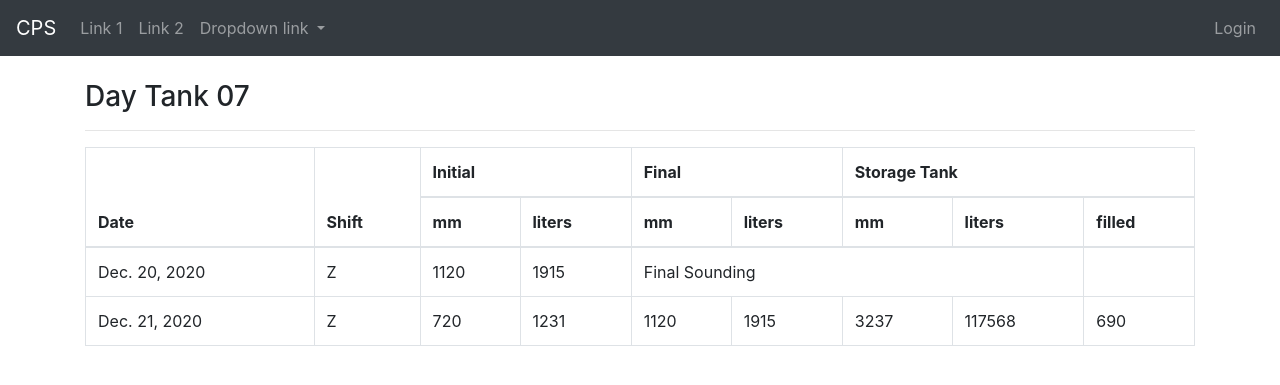
After one commit to noorxbyte/cps, a Django app: page /daytank/1/ in a window 1280 px wide. The commit adds this page. Shown: the top 385 px of the page. Run offline with Django 3.2, Linux system fonts and the light colour scheme; data comes from the database, SQL or seed files in the repository; some libraries are stand-ins or nearby versions.

Commit message:
daytank view done

```diff
--- a/cps/admin.py
+++ b/cps/admin.py
@@ -9,3 +9,6 @@ admin.site.register(Generator)
 admin.site.register(Genset)
 admin.site.register(StorageTank)
 admin.site.register(DayTank)
+
+admin.site.register(DayTankRecord)
+admin.site.register(StorageTankRecord)
--- a/cps/models.py
+++ b/cps/models.py
@@ -195,6 +195,7 @@ class StorageTankRecord(models.Model):
 
     record_date = models.DateField()
     record_time = models.TimeField()
+    shift = models.CharField(max_length=1)
     storage_tank = models.ForeignKey(
         'StorageTank',
         on_delete=models.CASCADE
@@ -213,6 +214,7 @@ class DayTankRecord(models.Model):
 
     record_date = models.DateField()
     record_time = models.TimeField()
+    shift = models.CharField(max_length=1)
     Genset = models.ForeignKey(
         'Genset',
         on_delete=models.CASCADE
@@ -223,8 +225,8 @@ class DayTankRecord(models.Model):
     )
     no = models.IntegerField(db_index=True)
     is_daily_final = models.BooleanField(default=False)
-    initial_mm = models.IntegerField()
-    final_mm = models.IntegerField(
+    initial = models.IntegerField()
+    final = models.IntegerField(
         default=None,
         blank=True,
         null=True
--- a/cps/templates/_base.html
+++ b/cps/templates/_base.html
@@ -5,7 +5,7 @@
     <meta charset="UTF-8">
     <meta name="viewport" content="width=device-width, initial-scale=1.0">
     <!-- Custom CSS -->
-    <link rel="stylesheet" href="{% static 'custom-styling.css' %}">
+    <link rel="stylesheet" href="{% static 'custom-styles.css' %}">
     <!-- Latest compiled and minified CSS -->
     <link rel="stylesheet" href="https://maxcdn.bootstrapcdn.com/bootstrap/4.5.2/css/bootstrap.min.css">
     <!-- jQuery library -->
--- /dev/null
+++ b/cps/templates/daytank/view.html
@@ -0,0 +1,54 @@
+{% extends "_base.html" %}
+
+{% block title %}CPS - Day Tank {{ no }}{% endblock %}
+
+
+
+{% block content %}
+
+<h3>Day Tank {{ no }}</h3>
+
+<hr>
+
+<table class="table table-bordered table-hover">
+    <thead>
+        <tr>
+            <th rowspan="2">Date</th>
+            <th rowspan="2">Shift</th>
+            <th colspan="2">Initial</th>
+            <th colspan="2">Final</th>
+            <th colspan="3">Storage Tank</th>
+        </tr>
+        <tr>
+            <th scope="col">mm</th>
+            <th scope="col">liters</th>
+            <th scope="col">mm</th>
+            <th scope="col">liters</th>
+            <th scope="col">mm</th>
+            <th scope="col">liters</th>
+            <th scope="col">filled</th>
+        </tr>
+    </thead>
+    <tbody>
+        {% for record in records %}
+        <tr>
+            <td>{{ record.record_date }}</td>
+            <td>{{ record.shift }}</td>
+            <td>{{ record.initial }}</td>
+            <td>{{ record.initial_liters }}</td>
+            {% if record.final %}
+                <td>{{ record.final }}</td>
+                <td>{{ record.final_liters }}</td>
+                <td>{{ record.storage_tank_record.sounding }}</td>
+                <td>{{ record.storage_tank_record.liters }}</td>
+                <td>{{ record.storage_tank_record.diff }}</td>
+            {% else %}
+                <td colspan="4">Final Sounding</td>
+                <td></td>
+            {% endif %}
+        </tr>
+        {% endfor %}
+    </tbody>
+</table>
+
+{% endblock %}
--- a/cps/urls.py
+++ b/cps/urls.py
@@ -4,4 +4,7 @@ from . import views
 
 urlpatterns = [
     path('', views.dashboard.index, name='cps.dashboard'),
+
+    path('daytanks/', views.daytank.index, name='cps.daytanks.index'),
+    path('daytank/<int:id>/', views.daytank.view, name='cps.daytanks.view'),
 ]
--- a/cps/views/__init__.py
+++ b/cps/views/__init__.py
@@ -1 +1,2 @@
 from .dashboard import *
+from .daytank import *
--- a/cps/views/dashboard.py
+++ b/cps/views/dashboard.py
@@ -6,9 +6,8 @@ from django.contrib.auth.decorators import login_required
 
 from ..models import Genset
 
-@login_required
 def index(request):
     context = {
-        "gensets": Genset.objects.all().filter(operational=True)
+        "gensets": Genset.objects.filter(operational=True)
     }
     return render(request, 'dashboard.html', context)
--- /dev/null
+++ b/cps/views/daytank.py
@@ -0,0 +1,32 @@
+from django.shortcuts import render
+from django.http import HttpResponse
+from django.contrib.auth.decorators import login_required
+
+# Create your views here.
+
+from ..models import DayTank, DayTankRecord, StorageTankRecord
+
+def view(request, id):
+    records = DayTankRecord.objects.filter(daytank=id)\
+        .order_by('record_date', 'record_time')
+
+    no = '{:02d}'.format(DayTank.objects.get(pk=id).genset.no)
+
+    for record in records:
+        record.initial_liters = round(record.daytank.multiplier * record.initial)
+        record.final_liters = round(record.daytank.multiplier * record.final)\
+            if record.final else None
+
+    print(records)
+
+    context = {
+        "records": records,
+        "no": no
+    }
+    return render(request, 'daytank/view.html', context)
+
+def index(request):
+    context = {
+        "gensets": Genset.objects.all().filter(operational=True)
+    }
+    return render(request, 'dashboard.html', context)
--- /dev/null
+++ b/public/custom-styles.css
@@ -0,0 +1,10 @@
+.floating-card {
+    float: left;
+    margin: 5px;
+    max-width: 200px;
+}
+
+hr {
+    margin-top: 5px;
+    margin-bottom: 5px
+}
```
Also changed, not shown: cps/templates/dashboard.html (+2 -9 lines), cps/migrations/0006_storagetankrecord_shift.py (added), cps/migrations/0007_daytankrecord_shift.py (added), cps/migrations/0008_auto_20201221_0626.py (added), db.sqlite3.
